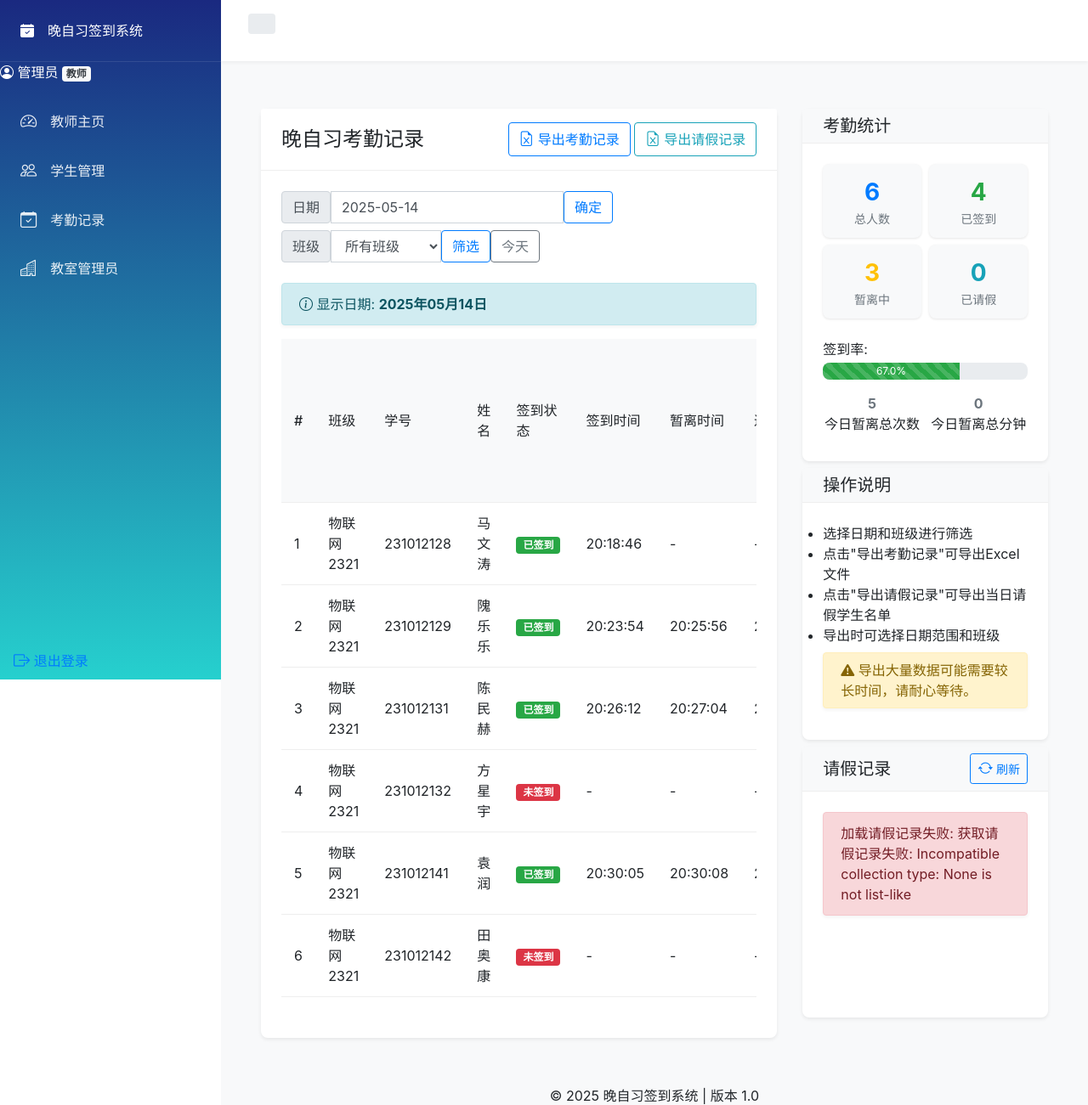
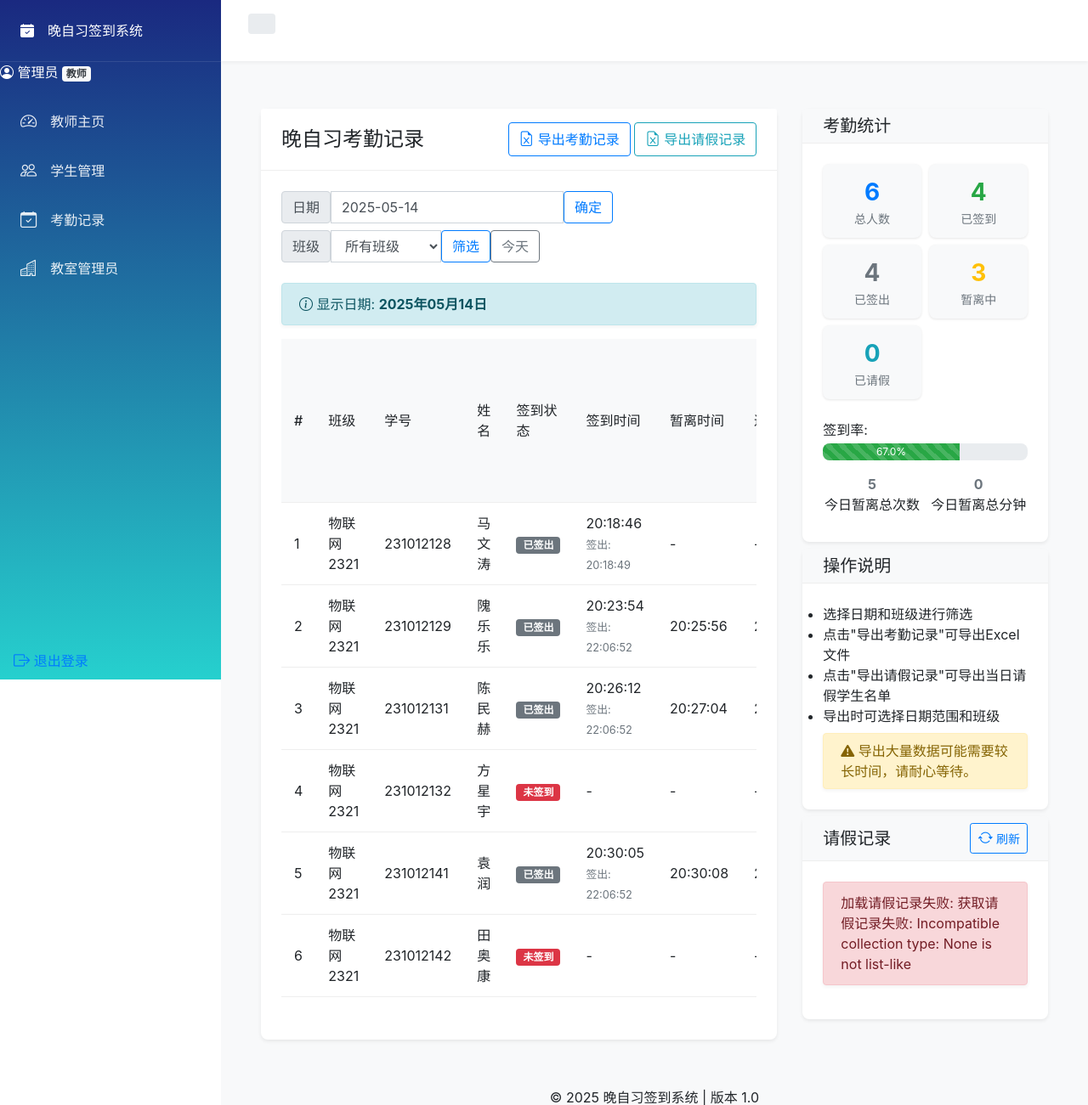
Before and after one commit to 1273457900/Evening-Study-Attendance-System, a Flask app: page /attendance in a window 1280 px wide. Shown: the top 1301 px of the page at 85% size. Run offline with Flask 3, Linux system fonts and the light colour scheme; a user stored in the database is signed in; data comes from the database, SQL or seed files in the repository; both versions use the stored data as it was after the commit; some libraries are stand-ins or nearby versions.

Commit message:
分支2-添加签出标签

```diff
--- a/templates/attendance_records.html
+++ b/templates/attendance_records.html
@@ -191,7 +191,11 @@
                                             {% if absence %}
                                                 <span class="badge badge-info status-badge">已请假({{ absence.absence_type }})</span>
                                             {% elif attendance and attendance.sign_in_time %}
-                                                <span class="badge badge-success status-badge">已签到</span>
+                                                {% if attendance.sign_out_time %}
+                                                    <span class="badge badge-secondary status-badge">已签出</span>
+                                                {% else %}
+                                                    <span class="badge badge-success status-badge">已签到</span>
+                                                {% endif %}
                                             {% else %}
                                                 <span class="badge badge-danger status-badge">未签到</span>
                                             {% endif %}
@@ -199,6 +203,9 @@
                                         <td>
                                             {% if attendance and attendance.sign_in_time %}
                                                 {{ attendance.sign_in_time.strftime('%H:%M:%S') }}
+                                                {% if attendance.sign_out_time %}
+                                                    <br><small class="text-muted">签出: {{ attendance.sign_out_time.strftime('%H:%M:%S') }}</small>
+                                                {% endif %}
                                             {% else %}
                                                 -
                                             {% endif %}
@@ -289,6 +296,12 @@
                         <div class="stats-card text-center mb-2" style="width: 48%;">
                             <div class="number text-success font-weight-bold">{{ signed_in }}</div>
                             <div class="label">已签到</div>
+                        </div>
+                        <div class="stats-card text-center mb-2" style="width: 48%;">
+                            <div class="number text-secondary font-weight-bold">
+                                {{ records|selectattr('1.sign_out_time', 'defined')|selectattr('1.sign_out_time', 'ne', None)|list|length }}
+                            </div>
+                            <div class="label">已签出</div>
                         </div>
                         <div class="stats-card text-center mb-2" style="width: 48%;">
                             <div class="number text-warning font-weight-bold">{{ leave }}</div>
```
Also changed, not shown: instance/attendance.db.
